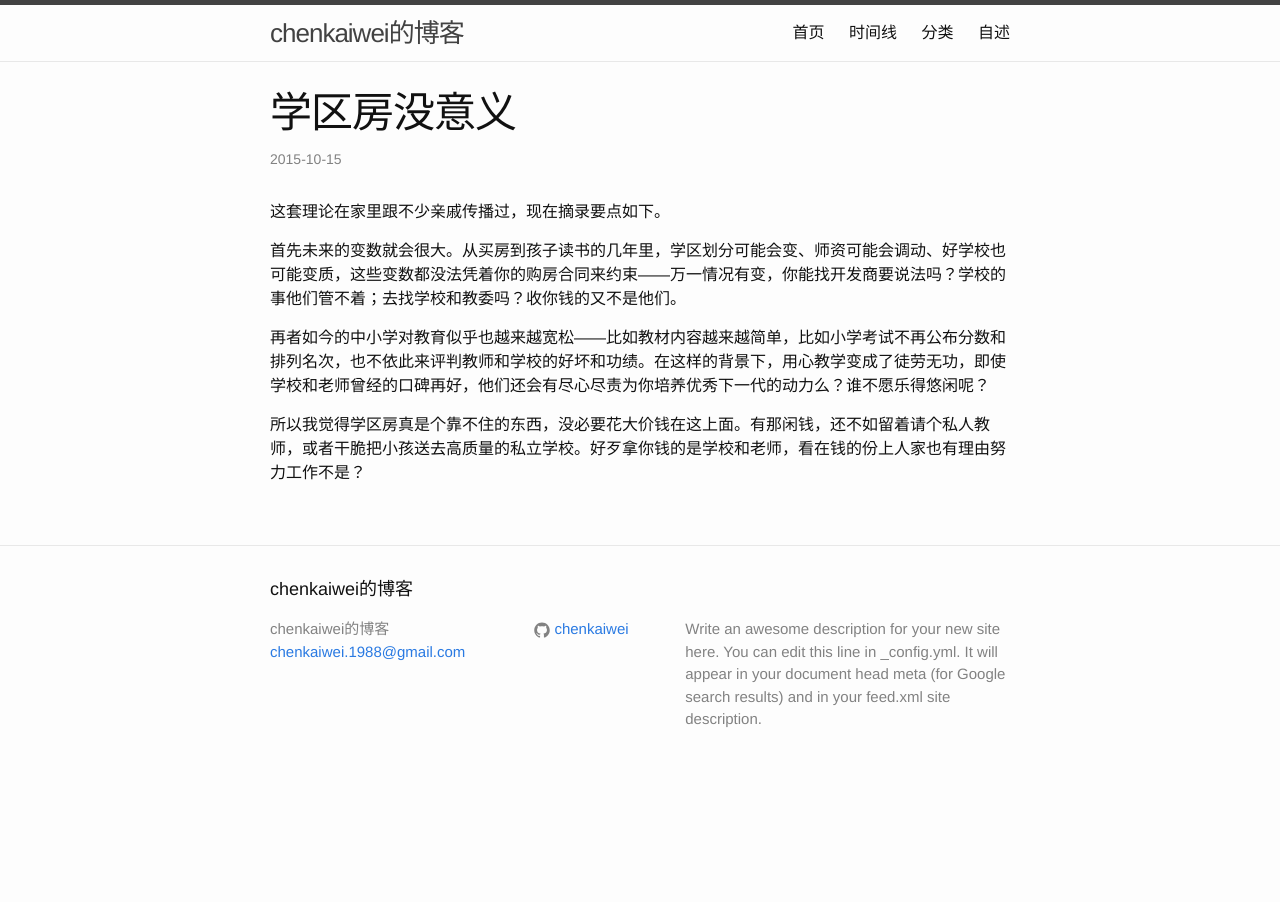
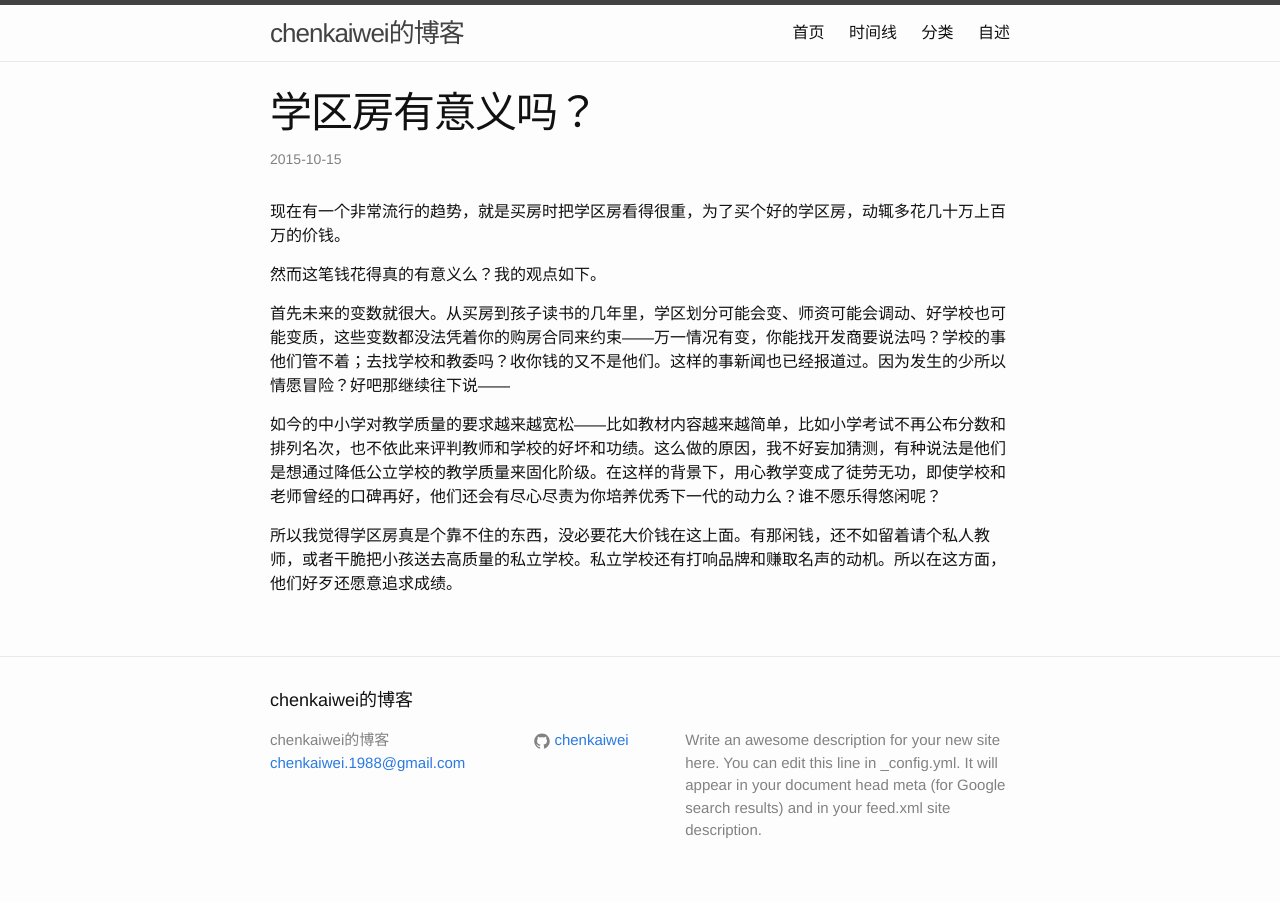
Before and after one commit to chenkaiwei/chenkaiwei.github.com, a Jekyll site: the page built from _posts/2015-10-15-我为啥认为学区房没意义.markdown, in a window 1280 px wide. Built offline with Jekyll 4.4.1, drawn with Linux system fonts in a browser that asks for light colours.

Commit message:
改动文本

```diff
--- a/_posts/2015-10-15-我为啥认为学区房没意义.markdown
+++ b/_posts/2015-10-15-我为啥认为学区房没意义.markdown
@@ -1,14 +1,16 @@
 ---
 layout: post
-title:  学区房没意义
+title:  学区房有意义吗？
 date:   2015-10-15 2
 categories: 观点
 published: true
 ---
-这套理论在家里跟不少亲戚传播过，现在摘录要点如下。
+现在有一个非常流行的趋势，就是买房时把学区房看得很重，为了买个好的学区房，动辄多花几十万上百万的价钱。
 
-首先未来的变数就会很大。从买房到孩子读书的几年里，学区划分可能会变、师资可能会调动、好学校也可能变质，这些变数都没法凭着你的购房合同来约束——万一情况有变，你能找开发商要说法吗？学校的事他们管不着；去找学校和教委吗？收你钱的又不是他们。
+然而这笔钱花得真的有意义么？我的观点如下。
 
-再者如今的中小学对教育似乎也越来越宽松——比如教材内容越来越简单，比如小学考试不再公布分数和排列名次，也不依此来评判教师和学校的好坏和功绩。在这样的背景下，用心教学变成了徒劳无功，即使学校和老师曾经的口碑再好，他们还会有尽心尽责为你培养优秀下一代的动力么？谁不愿乐得悠闲呢？
+首先未来的变数就很大。从买房到孩子读书的几年里，学区划分可能会变、师资可能会调动、好学校也可能变质，这些变数都没法凭着你的购房合同来约束——万一情况有变，你能找开发商要说法吗？学校的事他们管不着；去找学校和教委吗？收你钱的又不是他们。这样的事新闻也已经报道过。因为发生的少所以情愿冒险？好吧那继续往下说——
 
-所以我觉得学区房真是个靠不住的东西，没必要花大价钱在这上面。有那闲钱，还不如留着请个私人教师，或者干脆把小孩送去高质量的私立学校。好歹拿你钱的是学校和老师，看在钱的份上人家也有理由努力工作不是？
+如今的中小学对教学质量的要求越来越宽松——比如教材内容越来越简单，比如小学考试不再公布分数和排列名次，也不依此来评判教师和学校的好坏和功绩。这么做的原因，我不好妄加猜测，有种说法是他们是想通过降低公立学校的教学质量来固化阶级。在这样的背景下，用心教学变成了徒劳无功，即使学校和老师曾经的口碑再好，他们还会有尽心尽责为你培养优秀下一代的动力么？谁不愿乐得悠闲呢？
+
+所以我觉得学区房真是个靠不住的东西，没必要花大价钱在这上面。有那闲钱，还不如留着请个私人教师，或者干脆把小孩送去高质量的私立学校。私立学校还有打响品牌和赚取名声的动机。所以在这方面，他们好歹还愿意追求成绩。
```
